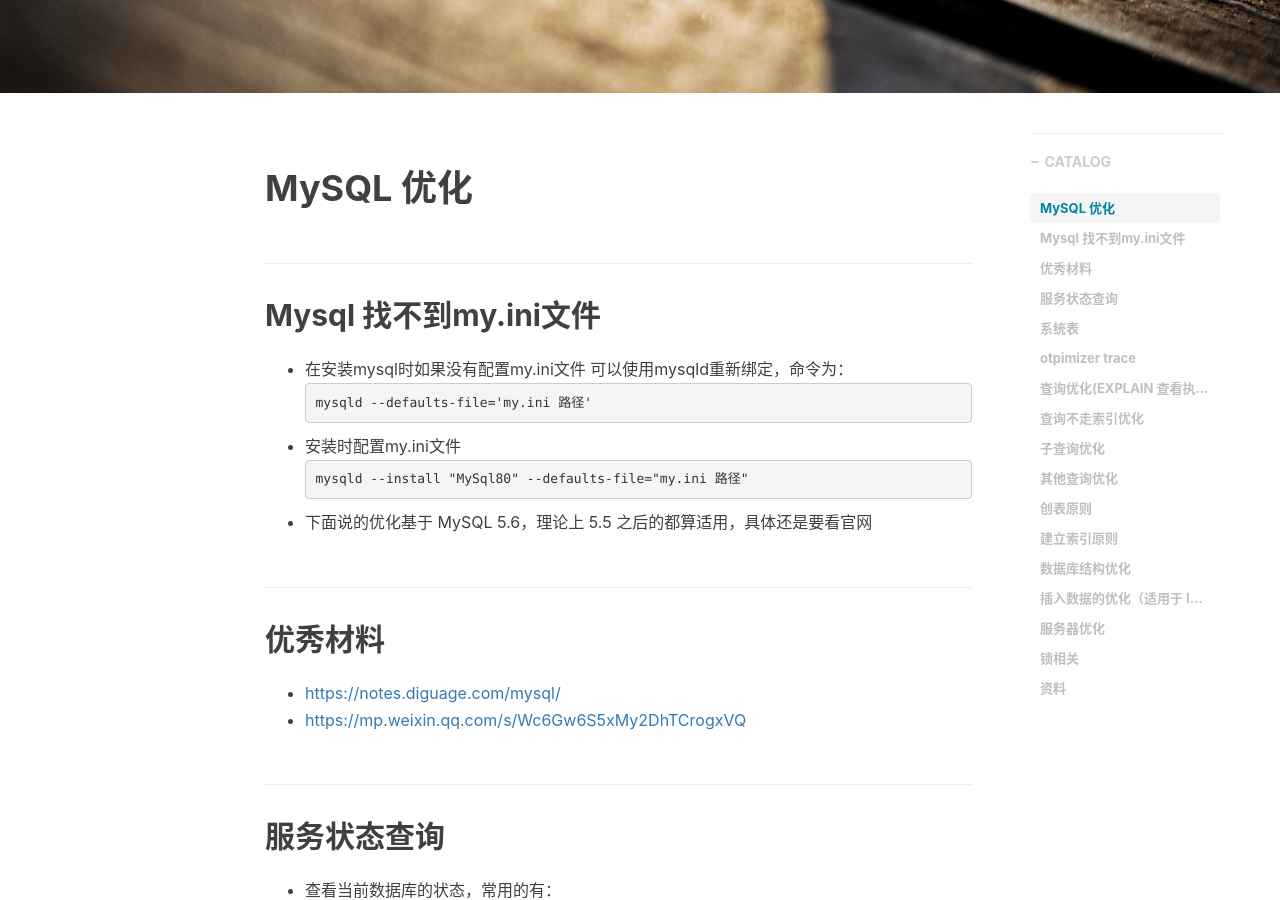
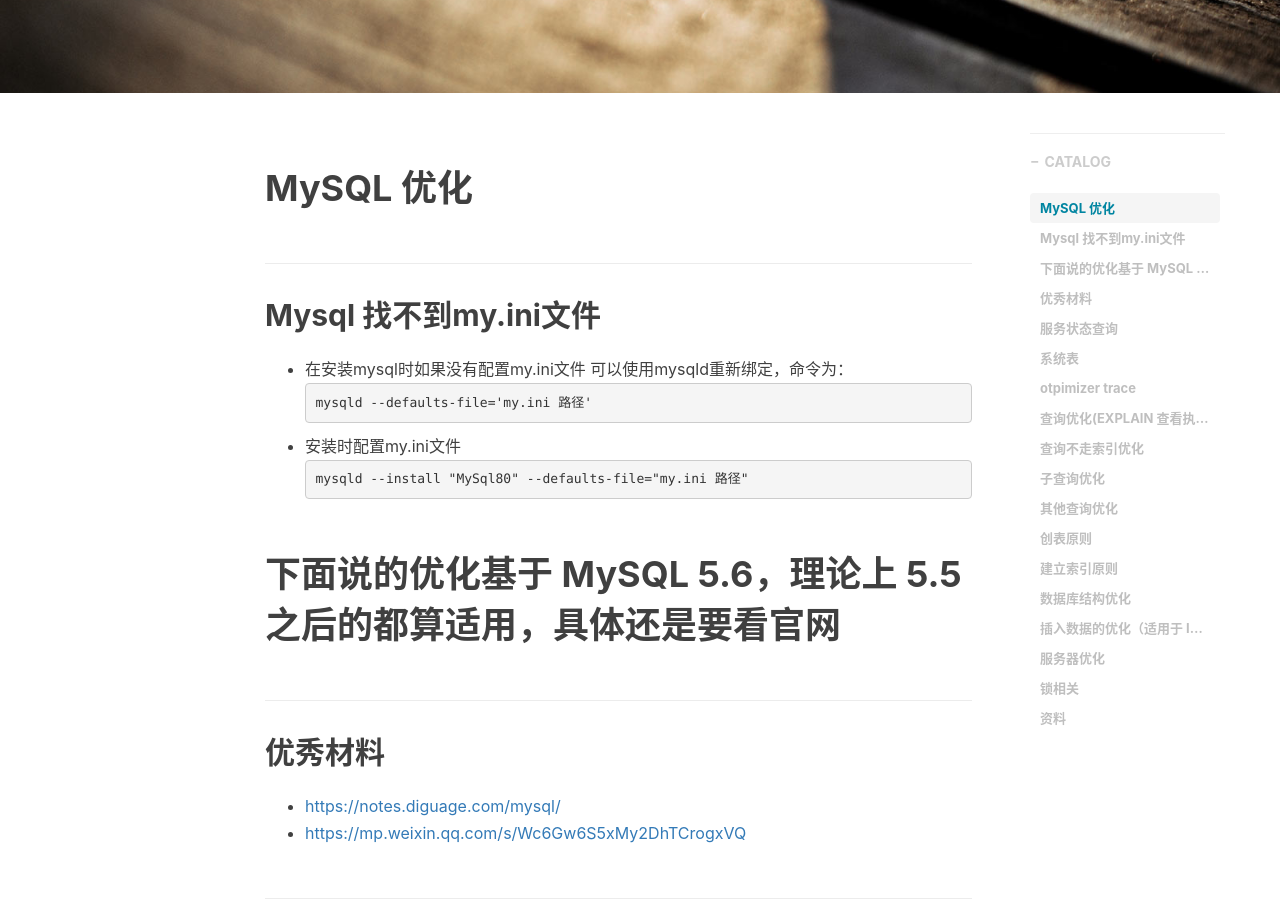
Before and after one commit to laowng/laowng.github.io, a Jekyll site: the page built from _posts/2021-08-10-mysql-optimization.md, in a window 1280 px wide and 900 px high, scrolled down 430 px. Built offline with Jekyll 4.4.1, drawn with Linux system fonts in a browser that asks for light colours; nearby versions of some CDN libraries; comment, search, counter and statistics services are not loaded.

Commit message:
mysql optimizer 修改日期

````diff
--- a/_posts/2021-08-10-mysql-optimization.md
+++ b/_posts/2021-08-10-mysql-optimization.md
@@ -22,7 +22,7 @@
 mysqld --install "MySql80" --defaults-file="my.ini 路径"
 ```
 
-- 下面说的优化基于 MySQL 5.6，理论上 5.5 之后的都算适用，具体还是要看官网
+# 下面说的优化基于 MySQL 5.6，理论上 5.5 之后的都算适用，具体还是要看官网
 
 
 ## 优秀材料
````
